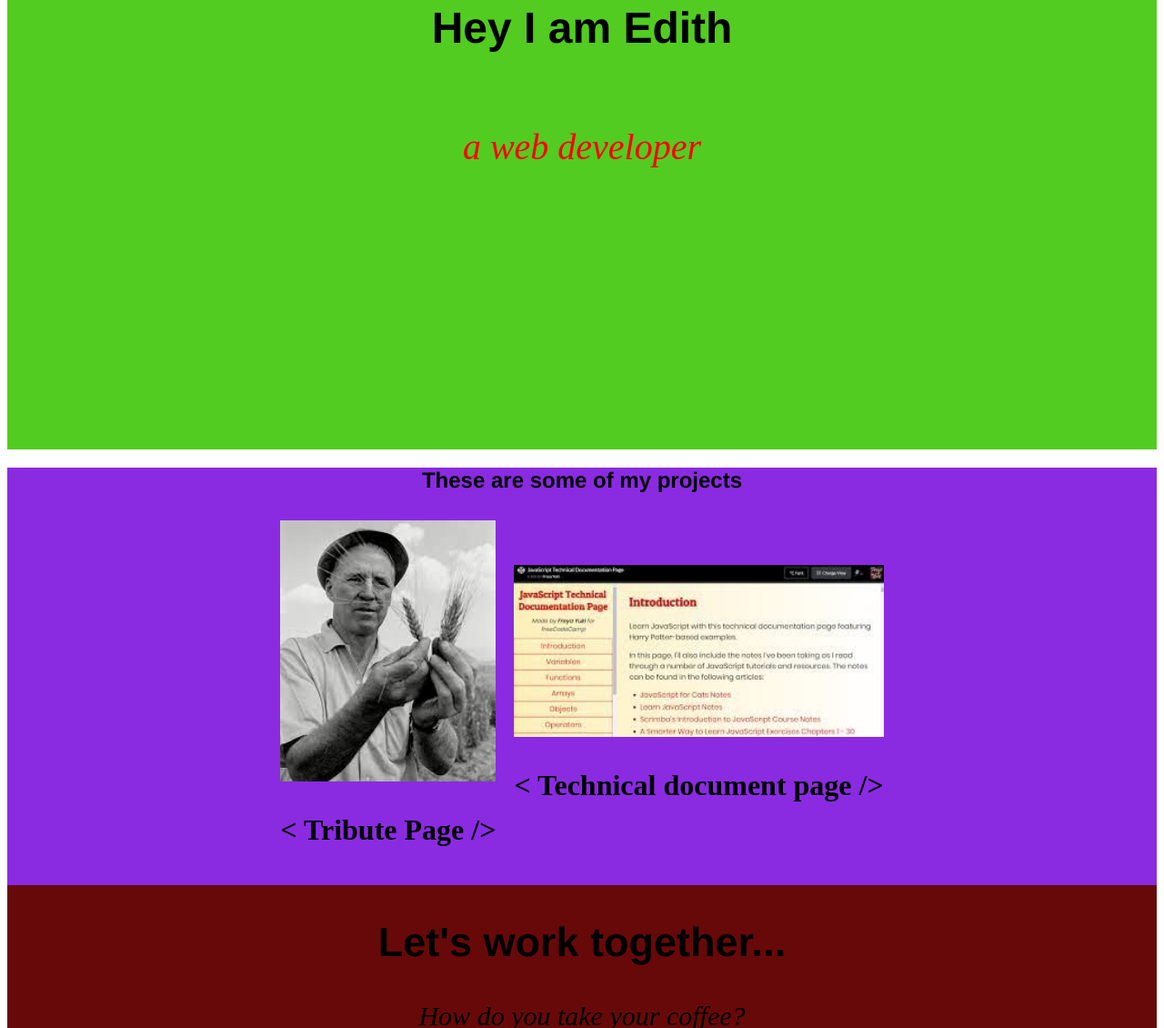
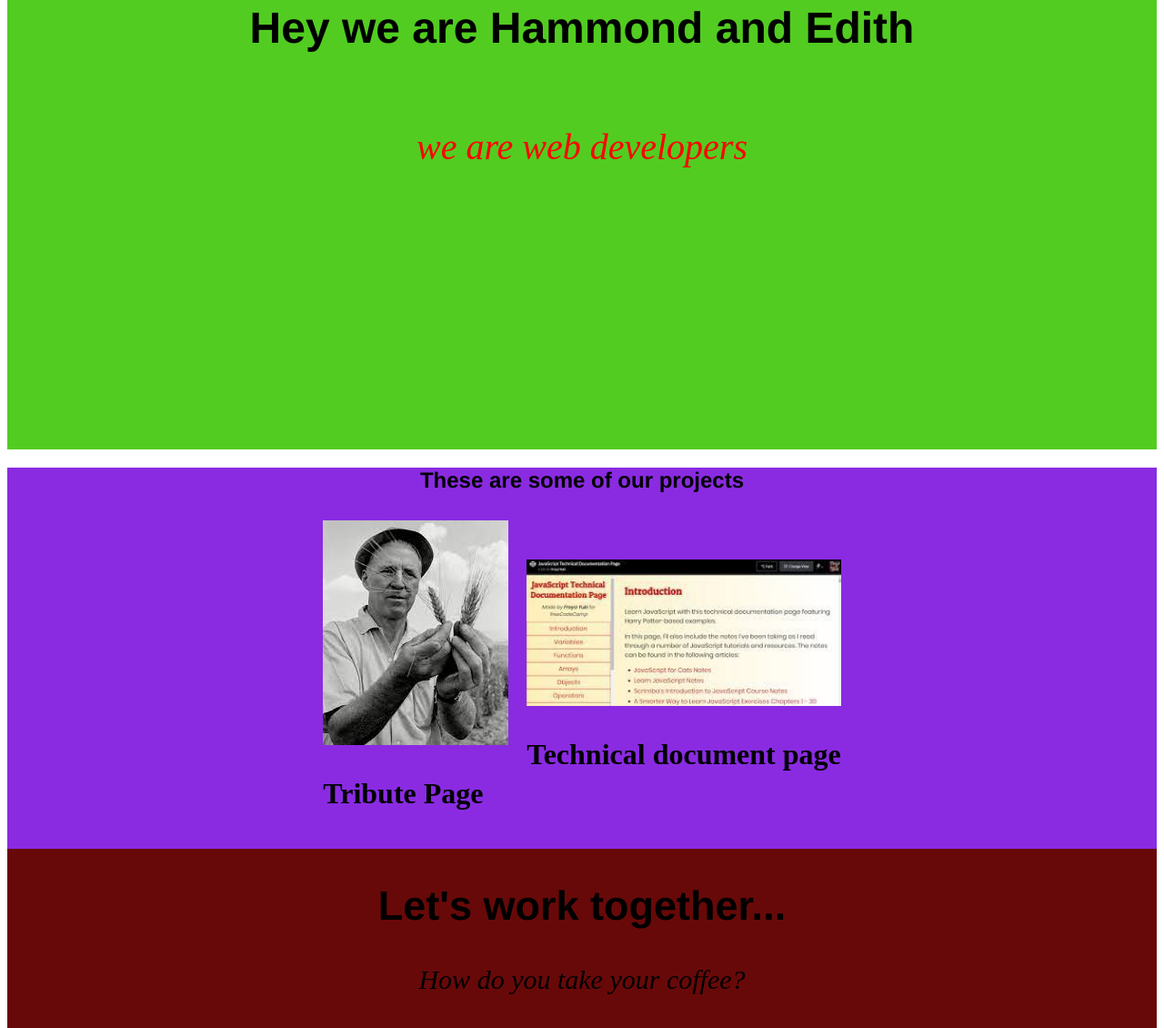
Before and after one commit to nedith/portifolio-page, a plain HTML site: page fcc-test-suite-template-master/index.html in a window 1280 px wide. Shown: the part 314-1444 px from the top of the page at 91% size. Drawn offline with Linux system fonts and the light colour scheme.

Commit message:
made last chnges to index.html

```diff
--- a/fcc-test-suite-template-master/index.html
+++ b/fcc-test-suite-template-master/index.html
@@ -38,12 +38,12 @@
     </nav>
 
     <section id="welcome-section" class="welcome-section">
-      <h1>Hey I am Edith</h1>
-      <p>a web developer</p>
+      <h1>Hey we are Hammond and Edith</h1>
+      <p>we are web developers</p>
     </section>
 
     <section id="projects" class="projects-section">
-      <h2 class="projects-section-header">These are some of my projects</h2>
+      <h2 class="projects-section-header">These are some of our projects</h2>
 
       <div class="projects-grid">
         <a
@@ -57,9 +57,9 @@
           alt="tribute-project"
         />
         <p class="project-title">
-          <span class="code">&lt;</span>
+          <span class="code"></span>
           Tribute Page
-          <span class="code">&#47;&gt;</span>
+          <span class="code"></span>
         </p>
       </a>
 
@@ -74,9 +74,9 @@
         alt="project"
       />
       <p class="project-title">
-        <span class="code">&lt;</span>
+        <span class="code"></span>
         Technical document page
-        <span class="code">&#47;&gt;</span>
+        <span class="code"></span>
       </p>
     </a>
 
```
